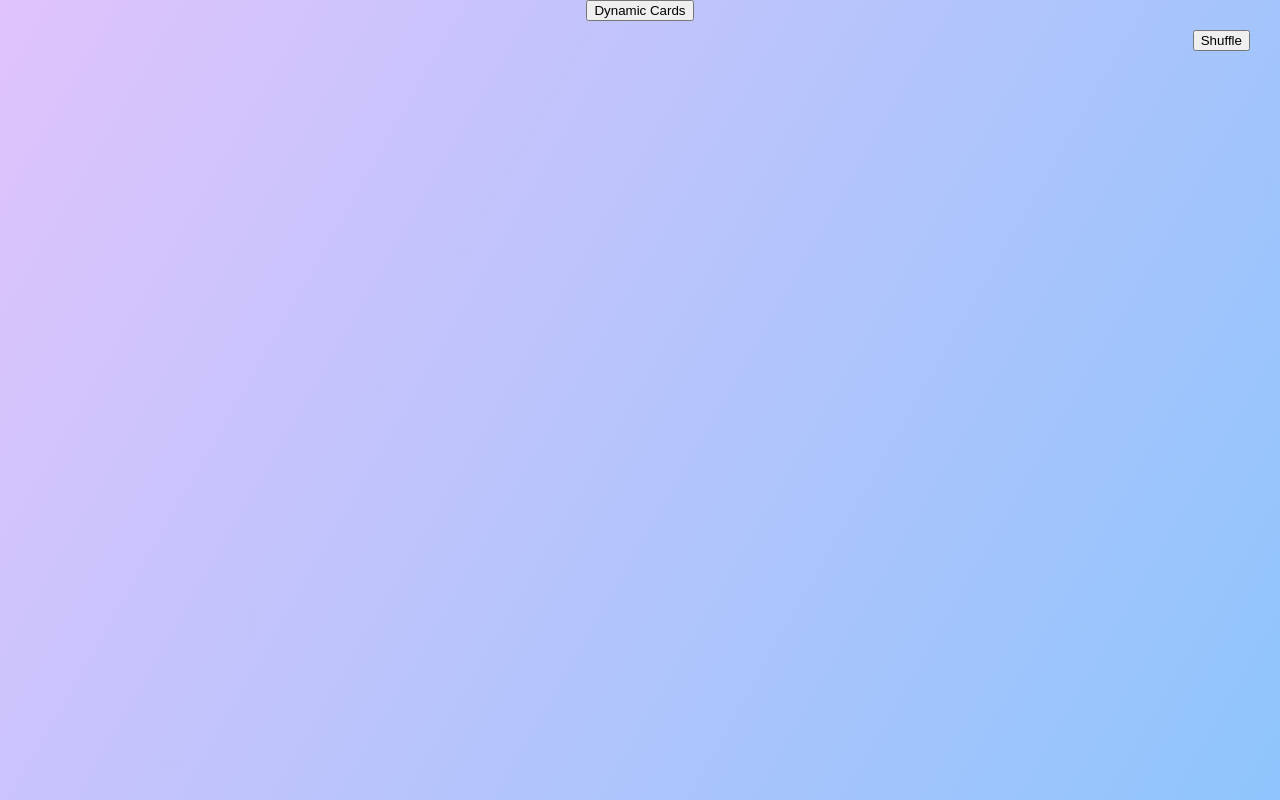
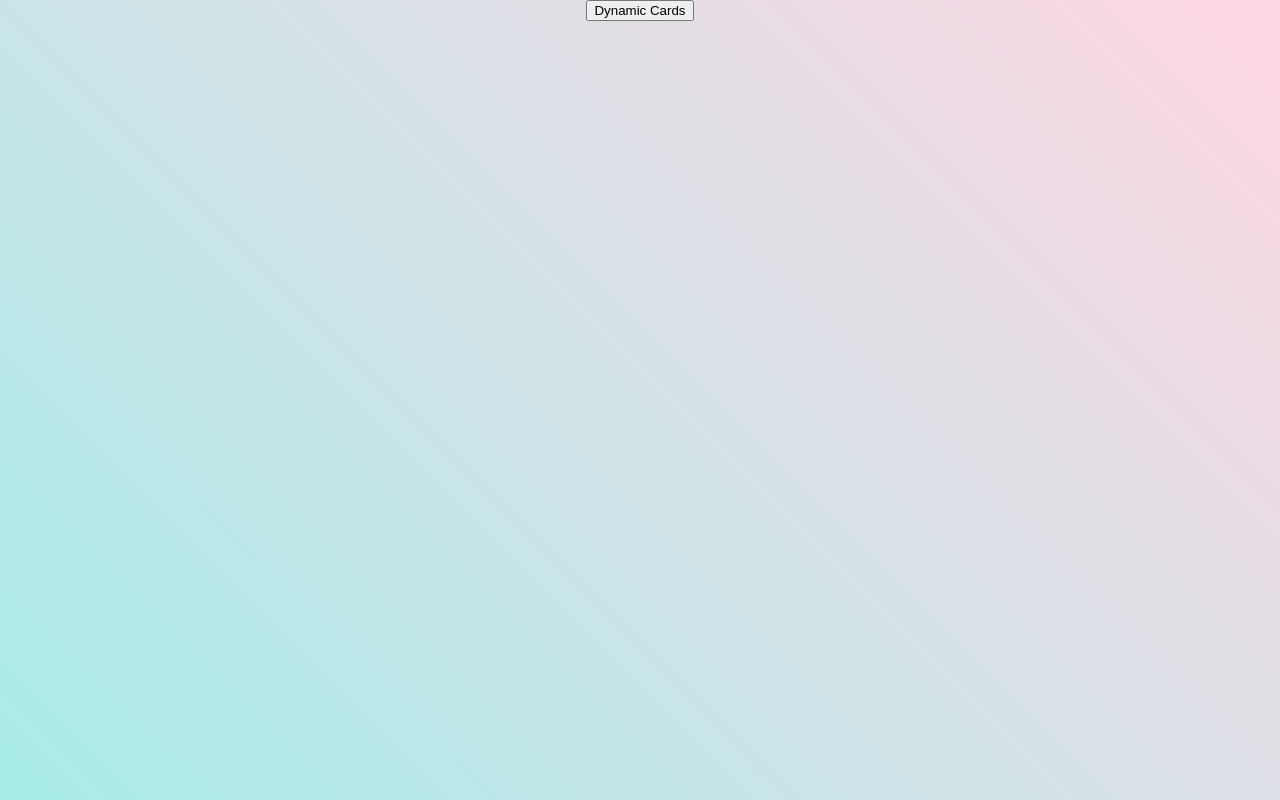
Before and after one commit to kordobby/with-kevin, a React (Vite) app: page / in a window 1280 px wide. Built offline with nearby package versions, Linux system fonts and the light colour scheme.

Commit message:
[Layout] home layout

```diff
--- /dev/null
+++ b/src/components/Common/CommonLayout.tsx
@@ -0,0 +1,51 @@
+import { FC, ReactNode } from "react";
+import styled from "styled-components";
+
+interface LayoutInterface {
+  children: ReactNode;
+}
+
+const CommonLayout: FC<LayoutInterface> = ({ children }) => {
+  return (
+    <LayoutWrapper>
+      <LayoutCenteredWrapper>
+        <LayoutInnerWrapper>{children}</LayoutInnerWrapper>
+      </LayoutCenteredWrapper>
+    </LayoutWrapper>
+  );
+};
+
+export default CommonLayout;
+
+export const LayoutWrapper = styled.div`
+  width: 100vw;
+  display: flex;
+  justify-content: center;
+  align-items: center;
+  /* background-image: linear-gradient(120deg, #89f7fe 0%, #66a6ff 100%); */
+  background-image: linear-gradient(45deg, #a8edea 0%, #fed6e3 100%);
+  /* background-image: linear-gradient(120deg, #e0c3fc 0%, #8ec5fc 100%); */
+  overflow: scroll;
+  overflow-x: hidden;
+`;
+
+export const LayoutCenteredWrapper = styled.div`
+  position: relative;
+  display: flex;
+  flex-direction: column;
+  align-items: center;
+  width: 100%;
+  @media (min-width: 560px) {
+    width: 780px;
+  }
+`;
+
+export const LayoutChildrenWrapper = styled.div`
+  flex-grow: 1;
+  z-index: 1;
+  height: 100%;
+`;
+
+export const LayoutInnerWrapper = styled.div`
+  height: 100vh;
+`;
--- a/src/templates/common/HomeTemplates.tsx
+++ b/src/templates/common/HomeTemplates.tsx
@@ -1,4 +1,4 @@
-import Layout from "@/components/layout/true/Layout";
+import CommonLayout from "@/components/Common/CommonLayout";
 import { useNavigate } from "react-router-dom";
 
 type PageTypes = "/nameCards";
@@ -8,7 +8,7 @@ const HomeTemplates = () => {
     navigate(pages);
   };
   return (
-    <Layout>
+    <CommonLayout>
       <button
         onClick={() => {
           movePages("/nameCards");
@@ -16,7 +16,7 @@ const HomeTemplates = () => {
       >
         Dynamic Cards
       </button>
-    </Layout>
+    </CommonLayout>
   );
 };
 
```
Also changed, not shown: src/components/Common/SideBar.tsx (renamed from src/components/_Common/SideBar.tsx).
